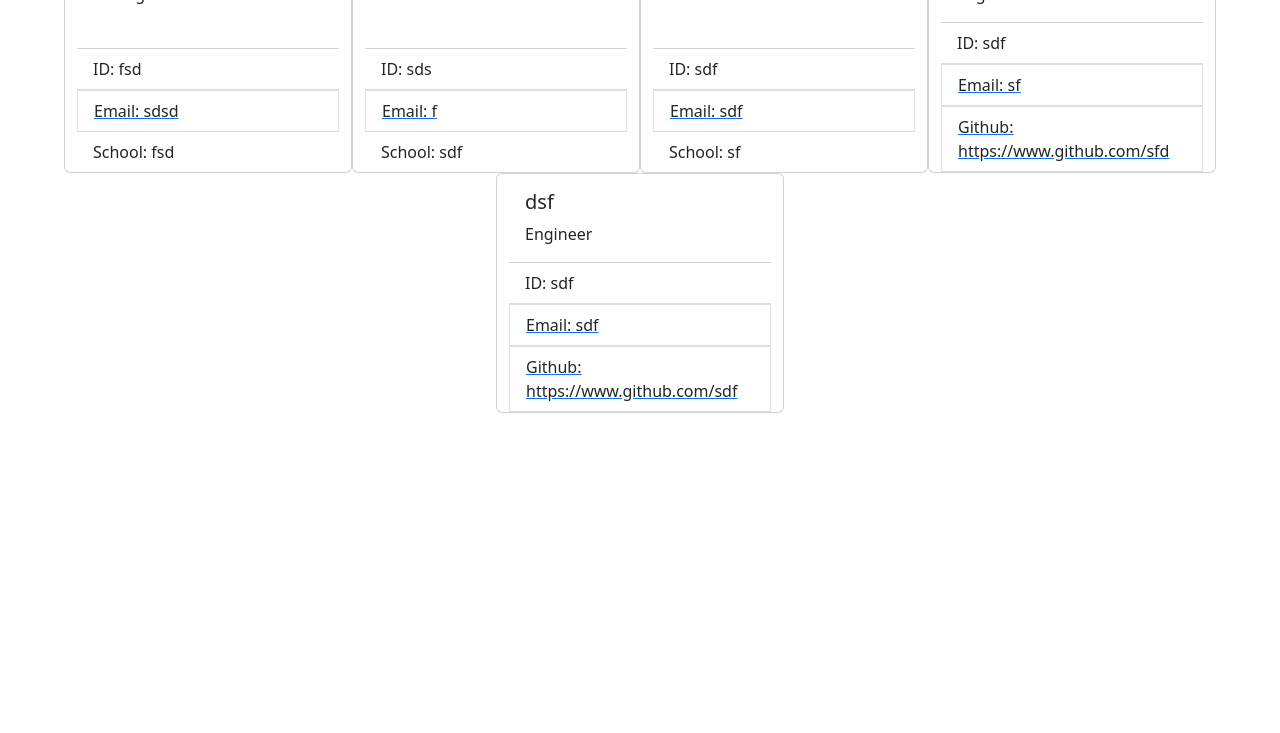
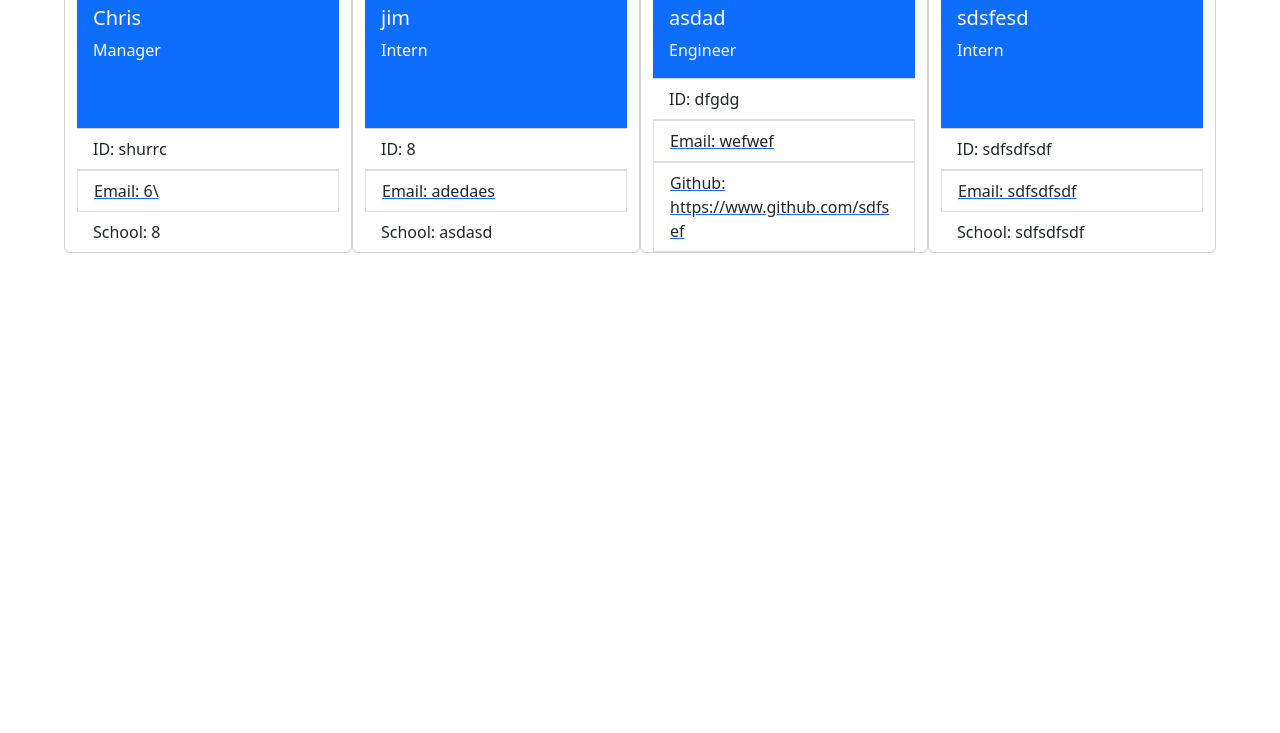
Before and after one commit to shurrc/Team-Profile-Generator, a website: page index.html in a window 1280 px wide. Shown: the part 67-800 px from the top of the page. Drawn offline with nearby package versions, Linux system fonts and the light colour scheme.

Commit message:
Added README and styling for generated html.

```diff
--- a/index.html
+++ b/index.html
@@ -8,61 +8,53 @@
     <title>Team-Profile</title>
 </head>
 <body>
+<div class="container-fluid bg-danger text-center text-white ">
+<h1>My Team</h1>
+</div>
     <div class= "row justify-content-center">
 
     <div class="card col-4" style="width: 18rem;">
-  <div class="card-body">
-    <h5 class="card-title">asd</h5>
+  <div class="card-body bg-primary text-white">
+    <h5 class="card-title">Chris</h5>
     <p class="card-text">Manager</p>
   </div>
   <ul class="list-group list-group-flush">
-    <li class="list-group-item">ID: fsd</li>
-   <a href="mailto:sdsd"><li class="list-group-item">Email: sdsd</li></a>
-    <li class="list-group-item">School: fsd</li>
+    <li class="list-group-item">ID: shurrc</li>
+   <a href="mailto:6\"><li class="list-group-item">Email: 6\</li></a>
+    <li class="list-group-item">School: 8</li>
   </ul>
 </div>
     <div class="card col-4" style="width: 18rem;">
-  <div class="card-body">
-    <h5 class="card-title">f</h5>
+  <div class="card-body bg-primary text-white">
+    <h5 class="card-title">jim</h5>
     <p class="card-text">Intern</p>
   </div>
   <ul class="list-group list-group-flush">
-    <li class="list-group-item">ID: sds</li>
-   <a href="mailto:f"><li class="list-group-item">Email: f</li></a>
-    <li class="list-group-item">School: sdf</li>
+    <li class="list-group-item">ID: 8</li>
+   <a href="mailto:adedaes"><li class="list-group-item">Email: adedaes</li></a>
+    <li class="list-group-item">School: asdasd</li>
   </ul>
 </div>
     <div class="card col-4" style="width: 18rem;">
-  <div class="card-body">
-    <h5 class="card-title">sdf</h5>
+  <div class="card-body bg-primary text-white">
+    <h5 class="card-title">asdad</h5>
+    <p class="card-text">Engineer</p>
+  </div>
+  <ul class="list-group list-group-flush">
+    <li class="list-group-item">ID: dfgdg</li>
+   <a href="mailto:wefwef"><li class="list-group-item">Email: wefwef</li></a>
+    <a href="https://www.github.com/sdfsef"><li class="list-group-item">Github: https://www.github.com/sdfsef</li></a>
+  </ul>
+</div>
+    <div class="card col-4" style="width: 18rem;">
+  <div class="card-body bg-primary text-white">
+    <h5 class="card-title">sdsfesd</h5>
     <p class="card-text">Intern</p>
   </div>
   <ul class="list-group list-group-flush">
-    <li class="list-group-item">ID: sdf</li>
-   <a href="mailto:sdf"><li class="list-group-item">Email: sdf</li></a>
-    <li class="list-group-item">School: sf</li>
-  </ul>
-</div>
-    <div class="card col-4" style="width: 18rem;">
-  <div class="card-body">
-    <h5 class="card-title">sdf</h5>
-    <p class="card-text">Engineer</p>
-  </div>
-  <ul class="list-group list-group-flush">
-    <li class="list-group-item">ID: sdf</li>
-   <a href="mailto:sf"><li class="list-group-item">Email: sf</li></a>
-    <a href="https://www.github.com/sfd"><li class="list-group-item">Github: https://www.github.com/sfd</li></a>
-  </ul>
-</div>
-    <div class="card col-4" style="width: 18rem;">
-  <div class="card-body">
-    <h5 class="card-title">dsf</h5>
-    <p class="card-text">Engineer</p>
-  </div>
-  <ul class="list-group list-group-flush">
-    <li class="list-group-item">ID: sdf</li>
-   <a href="mailto:sdf"><li class="list-group-item">Email: sdf</li></a>
-    <a href="https://www.github.com/sdf"><li class="list-group-item">Github: https://www.github.com/sdf</li></a>
+    <li class="list-group-item">ID: sdfsdfsdf</li>
+   <a href="mailto:sdfsdfsdf"><li class="list-group-item">Email: sdfsdfsdf</li></a>
+    <li class="list-group-item">School: sdfsdfsdf</li>
   </ul>
 </div>
    </div>
--- a/index.js
+++ b/index.js
@@ -68,6 +68,9 @@ const html =
     <title>Team-Profile</title>
 </head>
 <body>
+<div class="container-fluid bg-danger text-center text-white ">
+<h1>My Team</h1>
+</div>
     <div class= "row justify-content-center">
    ${employeesList.map(employee => createCard(employee)).join('')}
    </div>
@@ -98,7 +101,7 @@ function createCard(employee) {
         }
     const card = `
     <div class="card col-4" style="width: 18rem;">
-  <div class="card-body">
+  <div class="card-body bg-primary text-white">
     <h5 class="card-title">${employee.name}</h5>
     <p class="card-text">${employee.getRole()}</p>
   </div>
--- a/lib/Employee.js
+++ b/lib/Employee.js
@@ -1,7 +1,4 @@
 class Employee {
-    // name;
-    // id;
-    // email;
 
     constructor(name, email, id){
         if (typeof name !== "string" || !name.trim().length) {
```
Also changed, not shown: README.md (added), images/Screen Shot 2022-10-27 at 4.25.21 PM.png (added), style.css (deleted).
